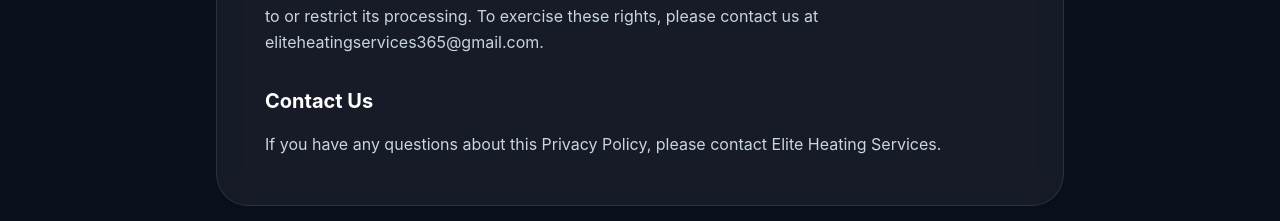
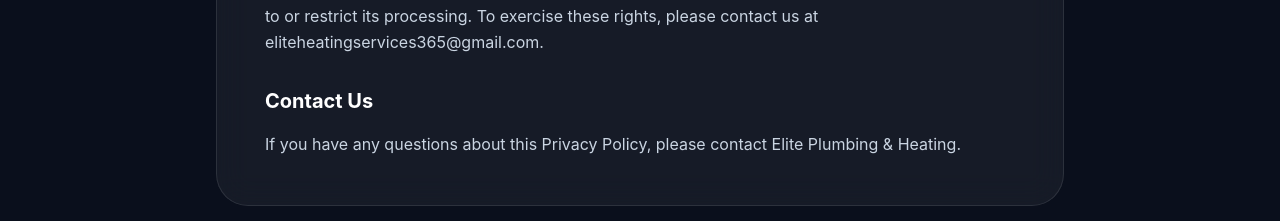
Before and after one commit to msprojects-pro/Elite-Plumbing-Heating, a React (Vite) app: page /privacy in a window 1280 px wide. Shown: the part 1280-1501 px from the top of the page. Built offline with nearby package versions, Linux system fonts and the light colour scheme.

Commit message:
Update PrivacyPolicy.tsx

```diff
--- a/src/pages/PrivacyPolicy.tsx
+++ b/src/pages/PrivacyPolicy.tsx
@@ -74,7 +74,7 @@
               <section>
                 <h2 className="text-xl font-bold text-white mb-4">Contact Us</h2>
                 <p>
-                  If you have any questions about this Privacy Policy, please contact Elite Heating Services.
+                  If you have any questions about this Privacy Policy, please contact Elite Plumbing & Heating.
                 </p>
               </section>
             </div>
```
